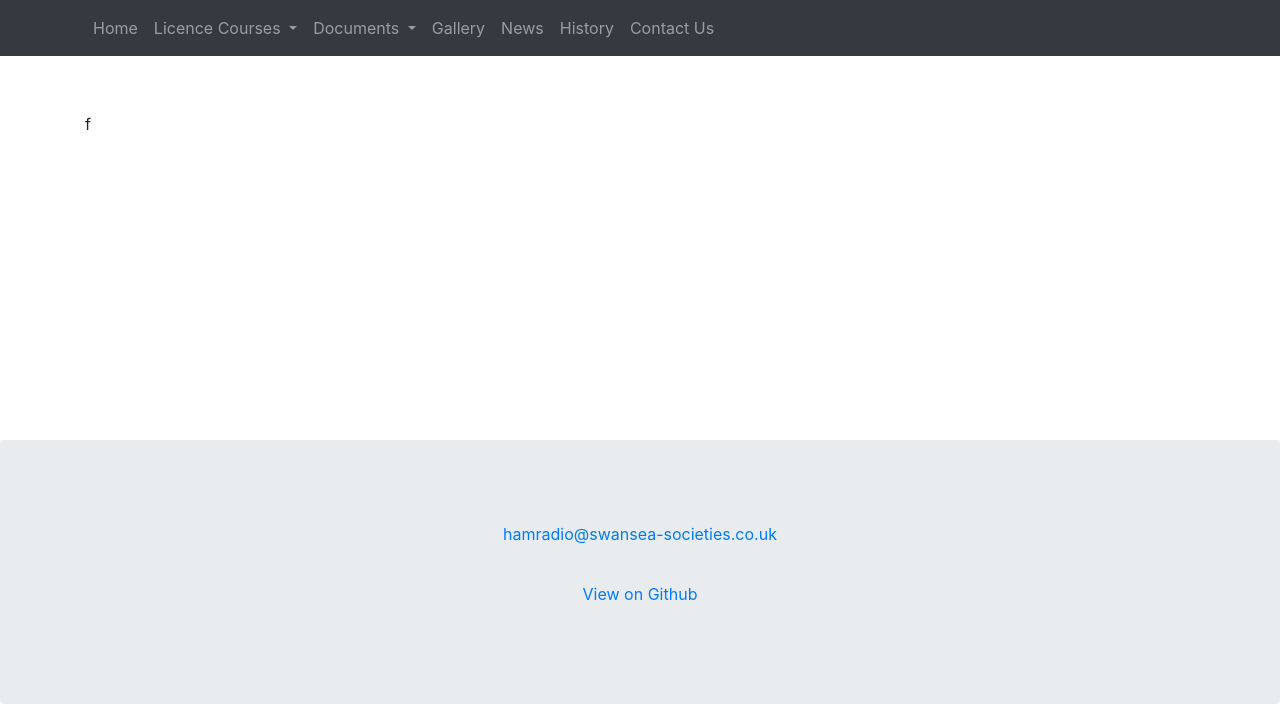
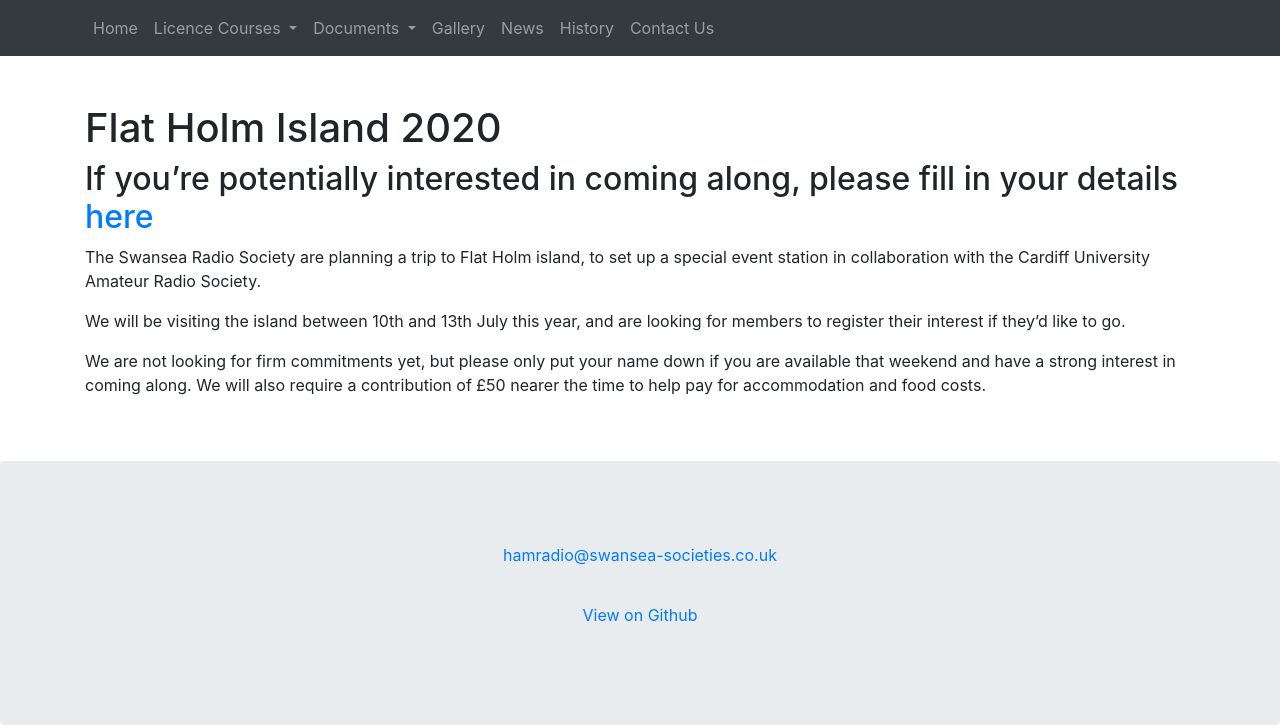
Before and after one commit to gw3uws/gw3uws.uk, a Jekyll site: the page built from events/flatholm.md, in a window 1280 px wide. Shown: the part 400-1125 px from the top of the page. Built offline with Jekyll 4.4.1, drawn with Linux system fonts in a browser that asks for light colours; our own code applies the rules of GitHub Pages for plain Markdown files; before the commit the page ends 1104 px from its top, so only the background shows below that.

Commit message:
Update flatholm.md

```diff
--- a/events/flatholm.md
+++ b/events/flatholm.md
@@ -1 +1,13 @@
-f
+---
+draft: false
+title: Flat Holm Island 2020
+---
+
+## If you're potentially interested in coming along, please fill in your details [here](https://forms.gle/oR9PSfk3XWqsfxbY6)
+
+The Swansea Radio Society are planning a trip to Flat Holm island, to set up a special event station in collaboration with the Cardiff University Amateur Radio Society.
+
+We will be visiting the island between 10th and 13th July this year, and are looking for members to register their interest if they'd like to go.
+
+
+We are not looking for firm commitments yet, but please only put your name down if you are available that weekend and have a strong interest in coming along. We will also require a contribution of £50 nearer the time to help pay for accommodation and food costs.
```
